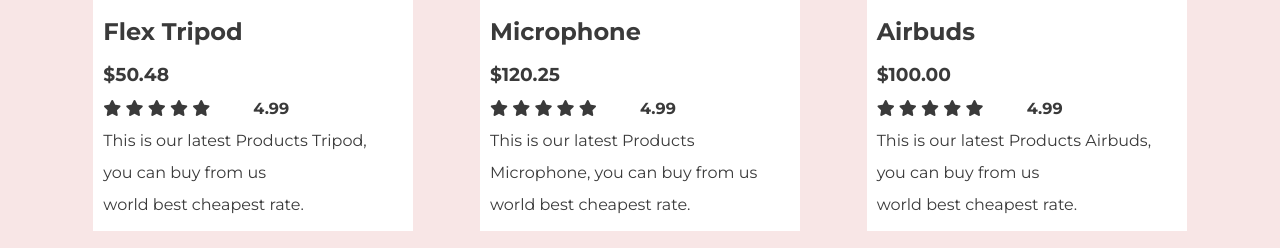
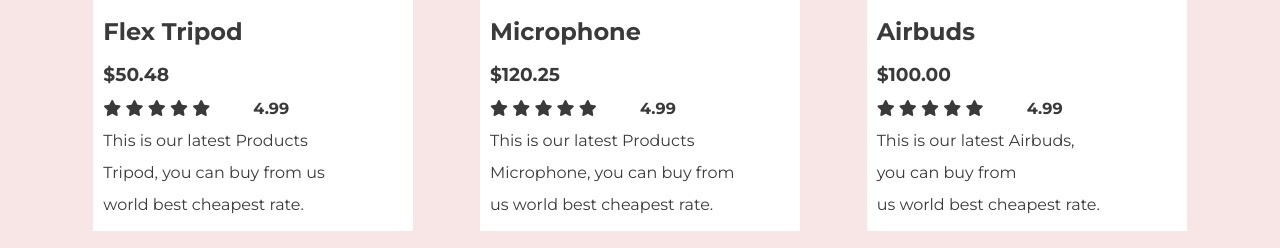
Before and after one commit to devriazul/Milestone_Assignment_02, a plain HTML site: page index.html in a window 1280 px wide. Shown: the part 1133-1381 px from the top of the page. Drawn offline with Linux system fonts and the light colour scheme.

Commit message:
Final Updated

```diff
--- a/index.html
+++ b/index.html
@@ -106,7 +106,7 @@
                         </div>
                         <p><b>4.99</b></p>
                     </div>
-                    <p>This is our latest Products Tripod, <br> you can buy from us <br> world best cheapest rate.</p>
+                    <p>This is our latest Products <br>Tripod, you can buy from us <br> world best cheapest rate.</p>
                 </div>
                 <div class="product">
                     <img class="product-photo" src="images/mic.png" alt="">
@@ -122,7 +122,7 @@
                         </div>
                         <p><b>4.99</b></p>
                     </div>
-                    <p>This is our latest Products <br>Microphone, you can buy from us <br> world best cheapest rate.</p>
+                    <p>This is our latest Products <br>Microphone, you can buy from <br> us world best cheapest rate.</p>
                 </div>
                 <div class="product">
                     <img class="product-photo" src="images/airpod.png" alt="">
@@ -138,7 +138,7 @@
                         </div>
                         <p><b>4.99</b></p>
                     </div>
-                    <p>This is our latest Products Airbuds, <br> you can buy from us <br> world best cheapest rate.</p>
+                    <p>This is our latest Airbuds, <br> you can buy from<br> us world best cheapest rate.</p>
                 </div>
                 <div class="product">
                     <img class="product-photo" src="images/drone.png" alt="">
--- a/style.css
+++ b/style.css
@@ -169,6 +169,7 @@ nav {
     padding: 10px;
     box-shadow: lightcyan;
     line-height: 2;
+    width: fit-content;
 }
 
 .star {
@@ -245,7 +246,13 @@ nav {
 
 /* Responsive CSS */
 
-@media (max-width:950px) {
+@media (max-width:1030px) {
+    .products {
+        grid-template-columns: 1fr 1fr;
+    }
+}
+
+@media (max-width:960px) {
     .products {
         grid-template-columns: 1fr 1fr;
     }
```
